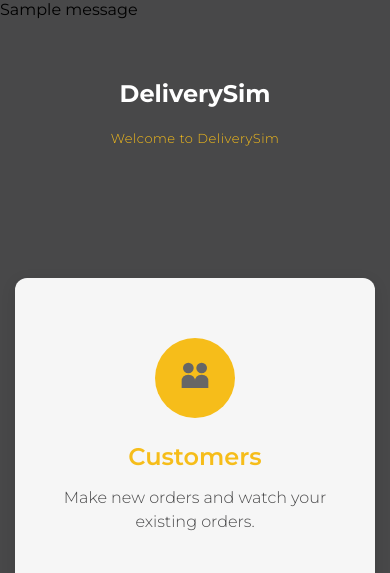
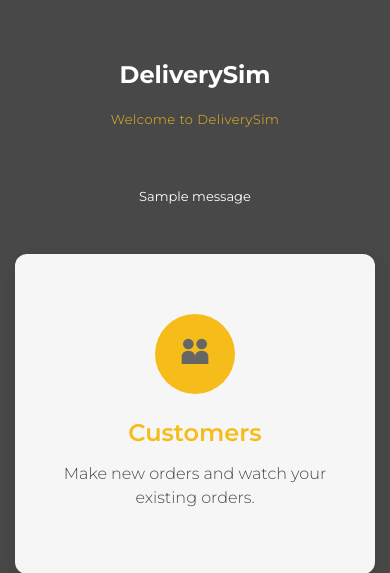
Before and after one commit to AloniChen/Opcode-Project-2025, a Flask app: page / in a window 390 px wide. Shown: the top 573 px of the page. Run offline with Flask 3, Linux system fonts and the light colour scheme; one stand-in notice (Sample message) is shown.

Commit message:
Enhance order management and UI: - Add new order entry in orders.json - Update create_new_order.html title and image icons - Improve index.html and orders_list.html for better message handling and styling - Refine order_details.html title for consistency - Introduce new CSS styles for improved layout and responsiveness

```diff
--- a/app.py
+++ b/app.py
@@ -1,4 +1,4 @@
-from flask import Flask, render_template, request, redirect, session, Response, flash, url_for
+from flask import Flask, render_template, request, redirect, session, Response, flash, url_for, get_flashed_messages
 from werkzeug.wrappers import Response
 from typing import Union, List, Dict, Any, Optional
 from order import Order, PackageStatus
--- a/static/css/style.css
+++ b/static/css/style.css
@@ -1,3 +1,13 @@
+.custom-table .label { display: inline-block; padding: 4px 8px; border-radius: 4px; }
+.label-success { background:#5cb85c; color:#fff; }
+.label-danger  { background:#d9534f; color:#fff; }
+.label-info    { background:#5bc0de; color:#fff; }
+.label-warning { background:#f0ad4e; color:#fff; }
+.label-default { background:#777;   color:#fff; }
+.cd-hero .heading { text-align:center; margin-top: 20px; }
+.table-responsive { margin-top: 24px; }
+.tr[onclick] { cursor: pointer; }
+
 body {
     font-family: 'Montserrat', sans-serif;
     margin: 0;
@@ -345,3 +355,11 @@ p {
         font-size: 24px;
     }
 }
+
+.error-text-logged-out {
+    color: #ffffff;
+    font-size: 13px;
+    display: block;
+    text-align: center;
+    width: 100%;
+}
--- a/templates/index.html
+++ b/templates/index.html
@@ -2,6 +2,7 @@
 
 <html lang="en">
 <head>
+    <title>DeliverySim - Home</title>
     <meta charset="utf-8">
     <meta name="description" content="">
     <link rel="stylesheet" href="{{ url_for('static', filename='css/style.css') }}">
@@ -14,36 +15,21 @@
     <section class="welcome-page">
 
         <ul class="welcome">
-            {% with messages = get_flashed_messages() %}
-            {% if messages %}
-                <div class="flash-message">
-                {{ messages[0] }}
-                </div>
-            {% endif %}
-            {% endwith %}
-
             <li class="selected">
                 <div class="heading">
                     <h1>DeliverySim</h1>
                     <span>Welcome to DeliverySim</span>
                 </div>
+                {% with messages = get_flashed_messages() %}
+                    {% if messages %}
+                        {% for message in messages %}
+                                <span class="error-text-logged-out">{{ message }}</span>
+                        {% endfor %}
+                    {% endif %}
+                {% endwith %}
             </li>
         </ul>
     </section>
-
-    {% with messages = get_flashed_messages() %}
-        {% if messages %}
-            <div class="flash-messages">
-                {% for message in messages %}
-                    <div class="flash-message">
-                        {{ message }}
-                        <button onclick="this.parentElement.style.display='none'">×</button>
-                    </div>
-                {% endfor %}
-            </div>
-        {% endif %}
-    {% endwith %}
-
 
     <div class="features-section">
         <div class="feature-card" onclick="goToLogin('customers')">
@@ -85,11 +71,11 @@
             <p>Access management dashboard and oversee operations.</p>
         </div>
         <script>
-function goToLogin(userType) {
-        var baseUrl = window.location.origin;
-    window.location.href = baseUrl + '/login/' + userType;
-}
-</script>
+        function goToLogin(userType) {
+            var baseUrl = window.location.origin;
+            window.location.href = baseUrl + '/login/' + userType;
+        }
+        </script>
     </div>
 </body>
 </html>
--- a/templates/order_details.html
+++ b/templates/order_details.html
@@ -2,7 +2,7 @@
 <html>
 <head>
   <meta charset="UTF-8">
-  <title>Order {{ order.package_id }}</title>
+  <title>DeliverySim - Order {{ order.package_id }}</title>
   <link rel="stylesheet" href="{{ url_for('static', filename='css/bootstrap.min.css') }}">
   <style>
     body {
```
Also changed, not shown: data/orders.json (+8 -0 lines), templates/create_new_order.html (+8 -18 lines), templates/orders_list.html (+19 -17 lines), static/img/door.png (added).
